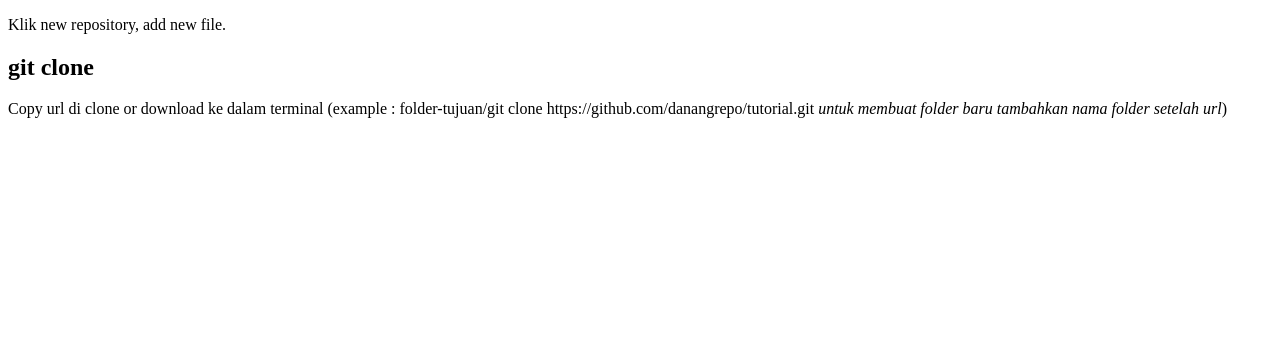
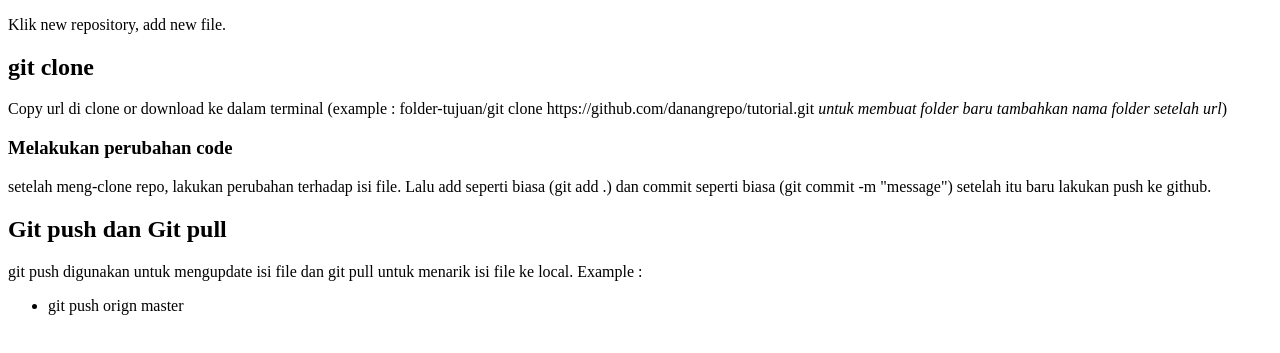
Before and after one commit to danangrepo/tutorial, a plain HTML site: page index.html in a window 1280 px wide. Shown: the part 105-458 px from the top of the page. Drawn offline with Linux system fonts and the light colour scheme.

Commit message:
tambah git pull dan git push

```diff
--- a/index.html
+++ b/index.html
@@ -13,6 +13,17 @@
         <h2>git clone</h2>
         <p>
             Copy url di clone or download ke dalam terminal (example : folder-tujuan/git clone https://github.com/danangrepo/tutorial.git <i>untuk membuat folder baru tambahkan nama folder setelah url</i>)
+            <h3>Melakukan perubahan code</h3>
+            <p>
+                setelah meng-clone repo, lakukan perubahan terhadap isi file. Lalu add seperti biasa (git add .) dan commit seperti biasa (git commit -m "message") setelah itu baru lakukan push ke github.
+            </p>
+        </p>
+        <h2>Git push dan Git pull</h2>
+        <p>
+            git push digunakan untuk mengupdate isi file dan git pull untuk menarik isi file ke local. Example :
+            <ul>
+                <li>git push orign master</li>
+            </ul>
         </p>
     </body>
 </html>
```
